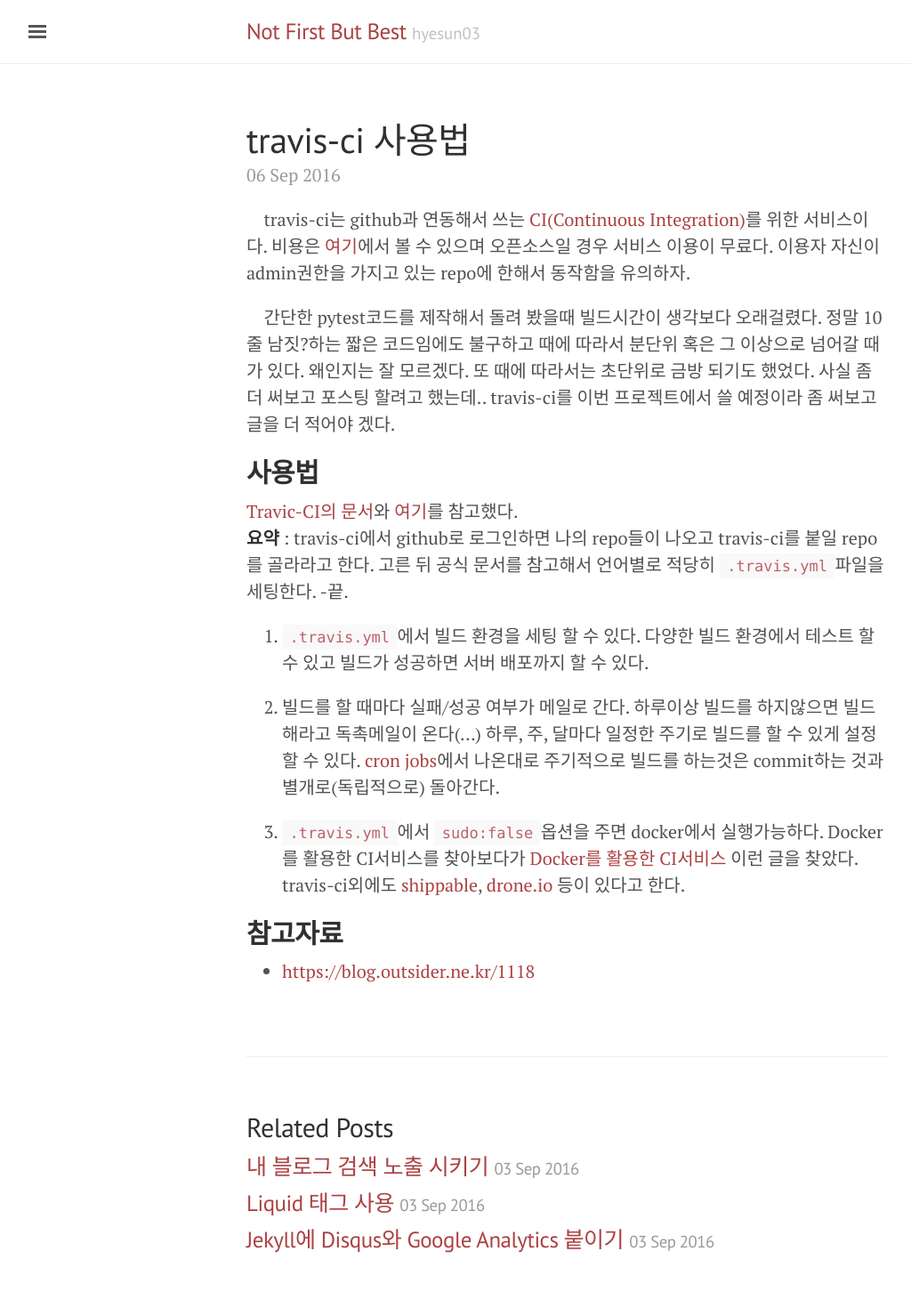
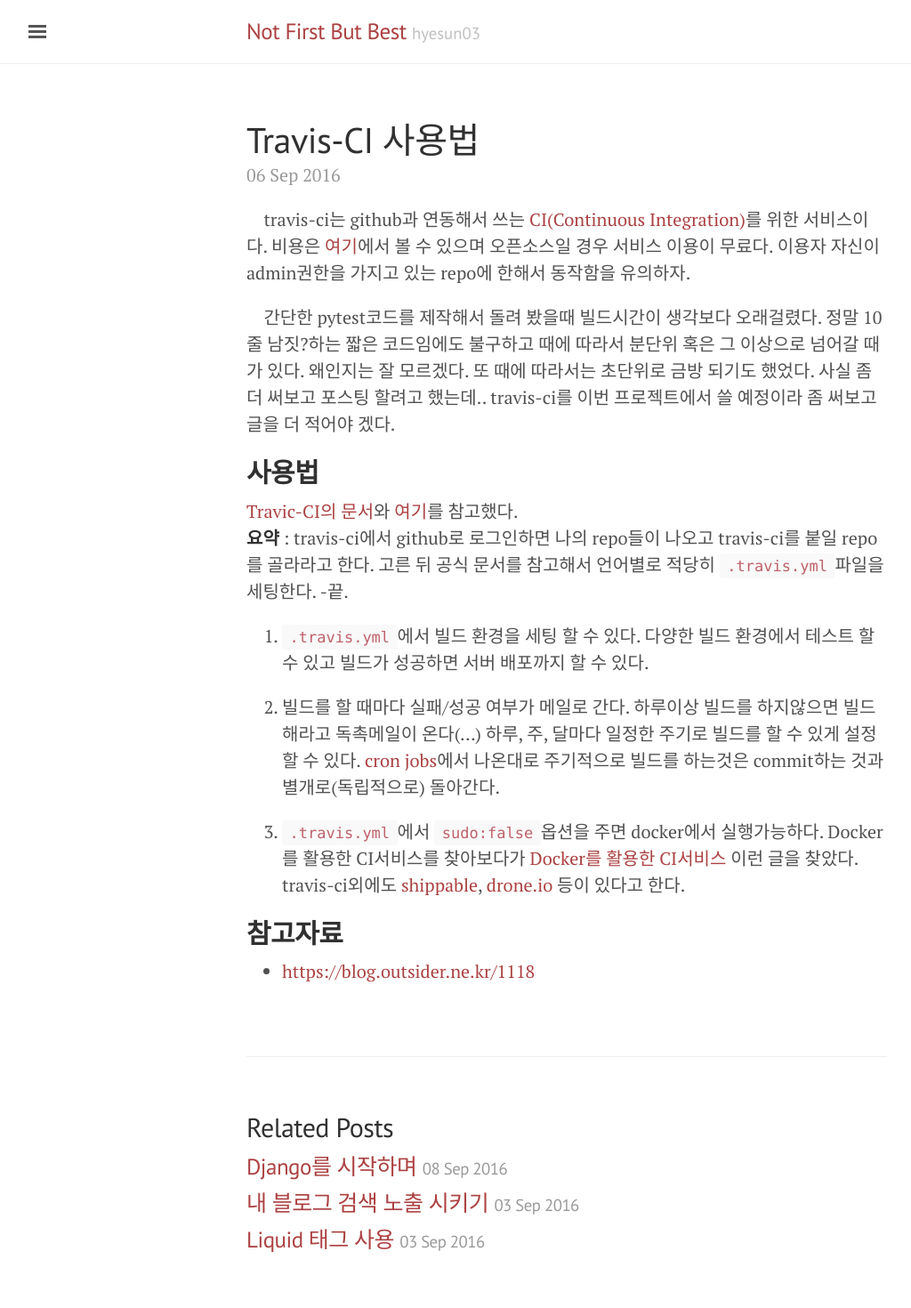
Before and after one commit to hyesun03/hyesun03.github.io, a Jekyll site: the page built from _posts/2016-09-06-travisci.md, in a window 1280 px wide. Shown: the whole page at 89% size, without its empty margins (3-1027 px from the left). Built offline with Jekyll 4.4.1, drawn with Linux system fonts in a browser that asks for light colours; comment, search, counter and statistics services are not loaded.

Commit message:
django 포스팅 시작

```diff
--- a/_config.yml
+++ b/_config.yml
@@ -9,7 +9,7 @@ gems: [jekyll-paginate]
 # Setup
 title:               Not First But Best
 tagline:             'hyesun03'
-description:         '운영하는듯 아닌듯한 과거 블로그 --> <a href="http://pigfig.tistory.com/">티스토리</a>, <a href="https://www.facebook.com/profile.php?id=100006834377767">페이스북</a><br>chsun0303@gmail.com'
+description:         'Archive에 들어가서 해당 포스트에 댓글을 남길 수 있습니다. <a href="https://www.facebook.com/profile.php?id=100006834377767">페이스북</a>, <br> chsun0303@gmail.com'
 url:                 https://hyesun03.github.io/
 baseurl:             ''
 paginate:            1
@@ -21,4 +21,4 @@ author:
   email:             chsun0303@gmail.com
 
 # Custom vars
-version:             1.0.0
+# version:             1.0.0
--- a/_posts/2016-09-06-travisci.md
+++ b/_posts/2016-09-06-travisci.md
@@ -1,6 +1,6 @@
 ---
 layout: post
-title: travis-ci 사용법
+title: Travis-CI 사용법
 comments: true
 ---
 &nbsp;&nbsp;&nbsp; travis-ci는 github과 연동해서 쓰는 [CI(Continuous Integration)](http://happystory.tistory.com/89)를 위한 서비스이다. 비용은 [여기](https://travis-ci.com/plans)에서 볼 수 있으며 오픈소스일 경우 서비스 이용이 무료다. 이용자 자신이 admin권한을 가지고 있는 repo에 한해서 동작함을 유의하자.
--- /dev/null
+++ b/_posts/2016-09-08-django.md
@@ -0,0 +1,5 @@
+---
+layout: post
+title: Django를 시작하며
+comments: true
+---
```
